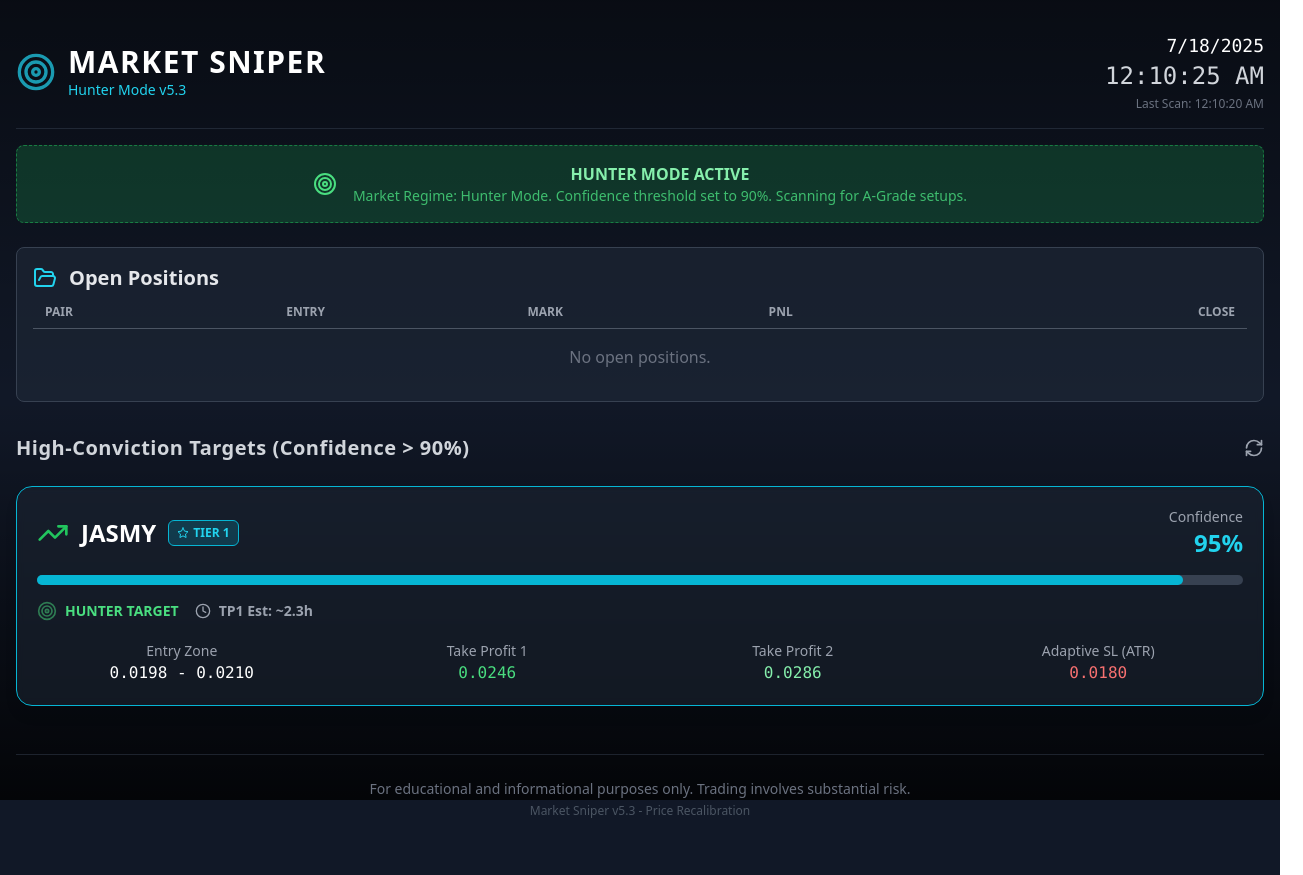
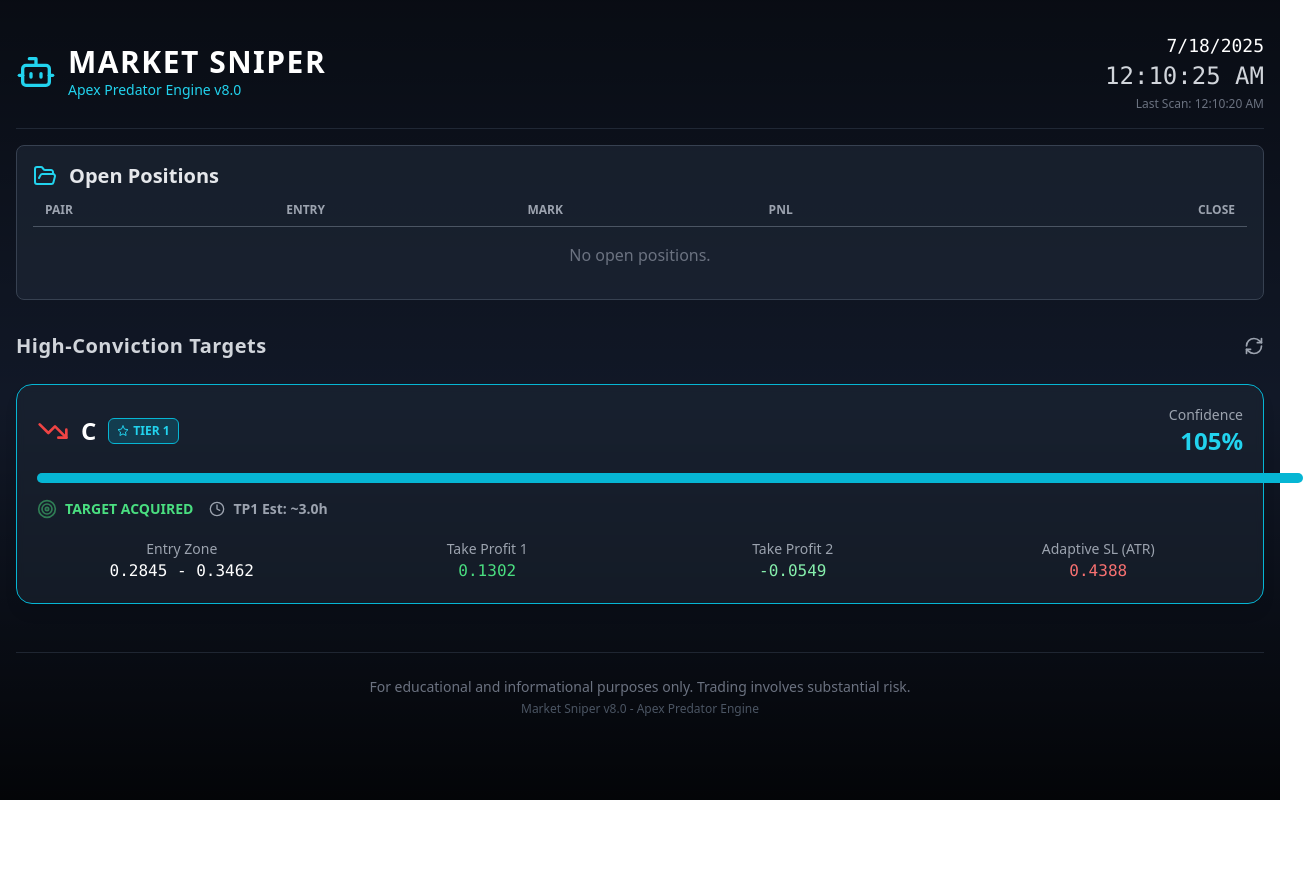
Before and after one commit to clickcellular/market-sniper-app, a React (Create React App) app: page / in a window 1280 px wide. Shown: the whole page, 1303 px wide, since content can reach past the window. After the commit the page ends 800 px from the top, so only its background shows below. Built offline with nearby package versions, Linux system fonts and the light colour scheme.

Commit message:
Update App.js

```diff
--- a/src/App.js
+++ b/src/App.js
@@ -1,12 +1,14 @@
 import React, { useState, useEffect, useRef } from 'react';
-import { Target, Clock, CheckCircle, XCircle, TrendingUp, TrendingDown, Shield, AlertTriangle, BarChart2, RefreshCw, WifiOff, Server, ToggleLeft, ToggleRight, Zap, FolderOpen, MinusCircle, PlusCircle, Megaphone, Star, Eye, LogIn } from 'lucide-react';
+import { Target, Clock, CheckCircle, XCircle, TrendingUp, TrendingDown, Shield, AlertTriangle, BarChart2, RefreshCw, WifiOff, Server, ToggleLeft, ToggleRight, Zap, FolderOpen, MinusCircle, PlusCircle, Megaphone, Star, Eye, LogIn, Users, Bot } from 'lucide-react';
 
 // --- SIMULATED MARKET SCANNER DATABASE ---
-const generateMockData = (pair, basePrice, volatility, trend, sentiment, news, volume) => {
+// Re-engineered to include deep market data for the Apex Predator Engine
+const generateMockData = (pair, basePrice, trend, isGainer, orderBookImbalance, liqLevels, sentiment) => {
     const list = [];
     let currentPrice = basePrice;
     for (let i = 0; i < 10; i++) {
         const open = currentPrice;
+        const volatility = isGainer ? 0.15 : 0.05;
         const high = open * (1 + (Math.random() * volatility) + (trend * 0.01));
         const low = open * (1 - (Math.random() * volatility));
         const close = (high + low) / 2 + (trend * open * volatility * 0.5);
@@ -14,28 +16,26 @@ const generateMockData = (pair, basePrice, volatility, trend, sentiment, news, v
         list.push({ t: Date.now() - (10 - i) * 3600000, o: open, h: high, l: low, c: close });
     }
     return {
-        success: true, code: "0", msg: "success",
         data: { pair, list },
-        sentiment, news, volume
+        isGainer, orderBookImbalance, liqLevels, sentiment
     };
 };
 
 const MOCK_MARKET_SCAN_RESULTS = [
-    // UPDATED: JASMY price recalibrated based on user's live chart
-    generateMockData('JASMYUSDT', 0.016885, 0.08, 0.35, 'Positive', 'Tech Integration', 50),
-    generateMockData('NOTUSDT', 0.002366, 0.06, 0.15, 'Positive', 'Roadmap Update', 150),
-    generateMockData('ARBUSDT', 0.4485, 0.04, 0.1, 'Positive', null, 75),
-    generateMockData('XRPUSDT', 3.30, 0.03, 0.05, 'Neutral', null, 1200),
-    generateMockData('LOWVOLUSDT', 1.2, 0.05, 0.3, 'Positive', null, 15),
+    // A+ Reversal Setup: Top gainer, showing exhaustion, sell wall appearing, euphoric sentiment.
+    generateMockData('CUSDT', 0.39981, -0.4, true, '75% Ask', 'High Above', 'Euphoric'),
+    // A- Setup: Strong trend, but neutral sentiment and balanced order book.
+    generateMockData('JASMYUSDT', 0.0175, 0.2, false, '55% Bid', 'Balanced', 'Positive'),
+    // B Setup: Showing some signs of reversal, but weak data.
+    generateMockData('STARTUPUSDT', 0.03434, 0.1, true, '60% Bid', 'Low Below', 'Neutral'),
+    generateMockData('ARBUSDT', 0.4485, 0.1, false, '50% Bid', 'Balanced', 'Neutral'),
 ];
 
 
-// --- MASTER TRADER ANALYSIS ENGINE v7.2 ---
-const masterTraderAnalysisEngine = (scanResult, marketRegime) => {
-    const { data, sentiment, news, volume } = scanResult;
+// --- APEX PREDATOR ANALYSIS ENGINE v8.0 ---
+const apexPredatorEngine = (scanResult) => {
+    const { data, isGainer, orderBookImbalance, liqLevels, sentiment } = scanResult;
     if (!data || !data.list || data.list.length < 5) return null;
-
-    if (volume < 25) return null;
 
     const latest = data.list[data.list.length - 1];
     let score = 50;
@@ -44,48 +44,46 @@ const masterTraderAnalysisEngine = (scanResult, marketRegime) => {
     const trendStrength = closes[closes.length - 1] / closes[0] - 1;
     let direction = null;
 
-    if (trendStrength > 0.05) { score += 20; direction = 'LONG'; }
-    else if (trendStrength < -0.05) { score += 20; direction = 'SHORT'; }
-    else { score -= 15; }
+    // ** Reversal Hunter Logic **
+    if (isGainer && trendStrength < -0.03 && sentiment === 'Euphoric' && orderBookImbalance.includes('Ask')) {
+        score += 45;
+        direction = 'SHORT';
+        tier = 1;
+    }
+    // Standard Trend Logic
+    else if (!isGainer && trendStrength > 0.05) { score += 20; direction = 'LONG'; }
+    else { return null; } // Filter out low-quality setups
+
+    // Confluence Checks
+    if (liqLevels === 'High Above' && direction === 'SHORT') score += 10;
+    if (liqLevels === 'High Below' && direction === 'LONG') score += 10;
+    if (sentiment === 'Positive' && direction === 'LONG') score += 10;
+
+    if (tier !== 1 && score >= 85) { tier = 2; }
+    if (score < 85) return null;
 
     const ranges = data.list.map(c => c.h - c.l);
     const atr = ranges.reduce((a, b) => a + b, 0) / ranges.length;
-
-    if (sentiment === 'Positive') score += 15;
-    if (news && (news.includes('Delisting') || news.includes('Unlock'))) return null;
-    if (news && direction === 'LONG') score += 10;
-
-    if (score >= 90 && sentiment === 'Positive') {
-        tier = 1;
-    } else if (score >= 85) {
-        tier = 2;
-    }
-
-    // Hunter Mode Threshold
-    if (marketRegime.name === 'Hunter Mode' && score < 90) return null;
-
-    if (score > 100) score = 100;
-
-    const slMultiplier = 1.5;
+    const slMultiplier = 2.0; // Wider SL for more volatile setups
     const slDistance = atr * slMultiplier;
 
     const priceToTP1 = Math.abs(latest.c - (direction === 'LONG' ? latest.c + slDistance * 1.5 : latest.c - slDistance * 1.5));
-    const hoursToTP1 = (priceToTP1 / atr) * 1;
+    const hoursToTP1 = (priceToTP1 / atr);
     const estTime = hoursToTP1 < 1 ? `${Math.round(hoursToTP1 * 60)}m` : `${hoursToTP1.toFixed(1)}h`;
 
     return {
-        id: data.pair, symbol: data.pair, direction, confidence: Math.round(score), tier, status: 'HUNTER TARGET',
-        entryZone: [latest.c - atr * 0.5, latest.c + atr * 0.2],
+        id: data.pair, symbol: data.pair, direction, confidence: Math.round(score), tier, status: 'TARGET ACQUIRED',
+        entryZone: [latest.c - atr * 0.5, latest.c + atr * 0.5], // Wider entry
         tp1: direction === 'LONG' ? latest.c + slDistance * 1.5 : latest.c - slDistance * 1.5,
         tp2: direction === 'LONG' ? latest.c + slDistance * 3 : latest.c - slDistance * 3,
         sl: direction === 'LONG' ? latest.c - slDistance : latest.c + slDistance,
         estTime: estTime,
-        confluence: { trend: 'Strong Momentum Detected', volatility: `${atr.toPrecision(2)} ATR`, regime: marketRegime.name }
+        confluence: { pattern: isGainer ? 'Reversal' : 'Continuation', orderBook: orderBookImbalance, liquidations: liqLevels, sentiment: sentiment }
     };
 };
 
-const transformApiData = (marketScanResults, marketRegime) => {
-    return marketScanResults.map(res => masterTraderAnalysisEngine(res, marketRegime)).filter(Boolean).sort((a, b) => a.tier - b.tier || b.confidence - a.confidence);
+const transformApiData = (marketScanResults) => {
+    return marketScanResults.map(res => apexPredatorEngine(res)).filter(Boolean).sort((a, b) => a.tier - b.tier || b.confidence - a.confidence);
 };
 
 // --- Helper Components ---
@@ -165,9 +163,10 @@ const DetailModal = ({ trade, onClose, onTakeTrade }) => {
     const isShort = trade.direction === 'SHORT';
     const getConfluenceIcon = (key) => {
         switch(key) {
-            case 'trend': return <BarChart2 className="w-5 h-5 mr-3 text-cyan-400" />;
-            case 'volatility': return <Zap className="w-5 h-5 mr-3 text-yellow-400" />;
-            case 'regime': return <Server className="w-5 h-5 mr-3 text-purple-400" />;
+            case 'pattern': return <BarChart2 className="w-5 h-5 mr-3 text-cyan-400" />;
+            case 'orderBook': return <Server className="w-5 h-5 mr-3 text-purple-400" />;
+            case 'liquidations': return <AlertTriangle className="w-5 h-5 mr-3 text-orange-400" />;
+            case 'sentiment': return <Users className="w-5 h-5 mr-3 text-yellow-400" />;
             default: return <CheckCircle className="w-5 h-5 mr-3 text-gray-400" />;
         }
     }
@@ -196,7 +195,7 @@ const DetailModal = ({ trade, onClose, onTakeTrade }) => {
                             <div><span className="font-semibold text-gray-400">Entry:</span> <span>{formatPrice(trade.entryZone[0], trade.symbol)} - {formatPrice(trade.entryZone[1], trade.symbol)}</span></div>
                             <div><span className="font-semibold text-gray-400">TP 1:</span> <span className="text-green-400">{formatPrice(trade.tp1, trade.symbol)}</span></div>
                             <div><span className="font-semibold text-gray-400">TP 2:</span> <span className="text-green-400">{formatPrice(trade.tp2, trade.symbol)}</span></div>
-                            <div><span className="font-semibold text-gray-400">Adaptive SL:</span> <span className="text-red-500">{formatPrice(trade.sl, trade.symbol)}</span></div>
+                            <div><span className="font-semibold text-gray-400">Stop Loss:</span> <span className="text-red-500">{formatPrice(trade.sl, trade.symbol)}</span></div>
                         </div>
                     </div>
                     <button onClick={() => onTakeTrade(trade)} className="w-full mt-4 bg-cyan-600 text-white font-bold py-3 rounded-lg hover:bg-cyan-500 transition-all duration-300 flex items-center justify-center space-x-2"> <PlusCircle size={20} /> <span>Acknowledge & Monitor Trade</span> </button>
@@ -250,19 +249,6 @@ const EntryModal = ({ trade, onClose, onConfirm }) => {
     );
 };
 
-const MarketRegimeDisplay = ({ regime }) => {
-    return (
-        <div className={`mb-6 p-4 rounded-lg flex items-center justify-center space-x-4 border border-dashed border-green-500/50 bg-green-500/20`}>
-            <Target className="w-6 h-6 text-green-400" />
-            <div>
-                <h3 className="font-bold text-center text-green-300">HUNTER MODE ACTIVE</h3>
-                <p className="text-sm text-center text-green-400/80">Market Regime: {regime.name}. Confidence threshold set to 90%. Scanning for A-Grade setups.</p>
-            </div>
-        </div>
-    );
-};
-
-
 // --- Main App Component ---
 export default function App() {
     const [trades, setTrades] = useState([]);
@@ -272,10 +258,6 @@ export default function App() {
     const [currentTime, setCurrentTime] = useState(new Date());
     const [lastUpdated, setLastUpdated] = useState(null);
     const [isLoading, setIsLoading] = useState(true);
-    const [marketRegime, setMarketRegime] = useState({
-        name: 'Hunter Mode',
-        catalyst: null,
-    });
 
     const handleTakeTrade = (trade) => {
         setSelectedTrade(null);
@@ -304,7 +286,7 @@ export default function App() {
     const fetchData = () => {
         setIsLoading(true);
         setTimeout(() => {
-            const formattedTrades = transformApiData(MOCK_MARKET_SCAN_RESULTS, marketRegime);
+            const formattedTrades = transformApiData(MOCK_MARKET_SCAN_RESULTS);
             setTrades(formattedTrades);
             setLastUpdated(new Date());
             setIsLoading(false);
@@ -322,8 +304,8 @@ export default function App() {
             <main className="container mx-auto px-4 py-8 relative z-10">
                 <header className="flex flex-col md:flex-row justify-between items-center mb-4 border-b border-gray-700/50 pb-4">
                     <div className="flex items-center space-x-3 mb-4 md:mb-0">
-                        <Target className="w-10 h-10 text-cyan-400 animate-pulse" />
-                        <div> <h1 className="text-3xl font-bold tracking-wider">MARKET SNIPER</h1> <p className="text-cyan-400 text-sm">Hunter Mode v5.3</p> </div>
+                        <Bot className="w-10 h-10 text-cyan-400" />
+                        <div> <h1 className="text-3xl font-bold tracking-wider">MARKET SNIPER</h1> <p className="text-cyan-400 text-sm">Apex Predator Engine v8.0</p> </div>
                     </div>
                     <div className="text-center md:text-right">
                          <div className="font-mono text-lg">{currentTime.toLocaleDateString()}</div>
@@ -331,8 +313,6 @@ export default function App() {
                          {lastUpdated && <div className="text-xs text-gray-500 mt-1">Last Scan: {lastUpdated.toLocaleTimeString()}</div>}
                     </div>
                 </header>
-
-                <MarketRegimeDisplay regime={marketRegime} />
 
                 <div className="mb-8 bg-gray-800/60 rounded-lg p-4 border border-gray-700">
                     <div className="flex items-center space-x-3 mb-3">
@@ -348,17 +328,17 @@ export default function App() {
 
                 <div className="space-y-6">
                     <div className="flex justify-between items-center">
-                        <h2 className="text-xl font-semibold text-gray-300 tracking-wide">High-Conviction Targets (Confidence &gt; 90%)</h2>
+                        <h2 className="text-xl font-semibold text-gray-300 tracking-wide">High-Conviction Targets</h2>
                         <button onClick={fetchData} disabled={isLoading} className="text-gray-400 hover:text-white disabled:text-gray-600 disabled:cursor-not-allowed transition-colors"> <RefreshCw className={`w-5 h-5 ${isLoading ? 'animate-spin' : ''}`} /> </button>
                     </div>
                     {isLoading && <div className="text-center py-10 text-gray-400">Scanning Market...</div>}
-                    {!isLoading && trades.length === 0 && <div className="text-center py-10 text-gray-500">No A-Grade opportunities detected. System is hunting.</div>}
+                    {!isLoading && trades.length === 0 && <div className="text-center py-10 text-gray-500">No high-conviction opportunities detected.</div>}
                     {!isLoading && trades.map(trade => <TradeCard key={trade.id} trade={trade} onSelect={handleSelectTrade} />)}
                 </div>
 
                 <footer className="text-center mt-12 py-6 border-t border-gray-700/50">
                     <p className="text-gray-500 text-sm">For educational and informational purposes only. Trading involves substantial risk.</p>
-                    <p className="text-gray-600 text-xs mt-1">Market Sniper v5.3 - Price Recalibration</p>
+                    <p className="text-gray-600 text-xs mt-1">Market Sniper v8.0 - Apex Predator Engine</p>
                 </footer>
             </main>
             {selectedTrade && <DetailModal trade={selectedTrade} onClose={handleCloseModal} onTakeTrade={handleTakeTrade} />}
```
